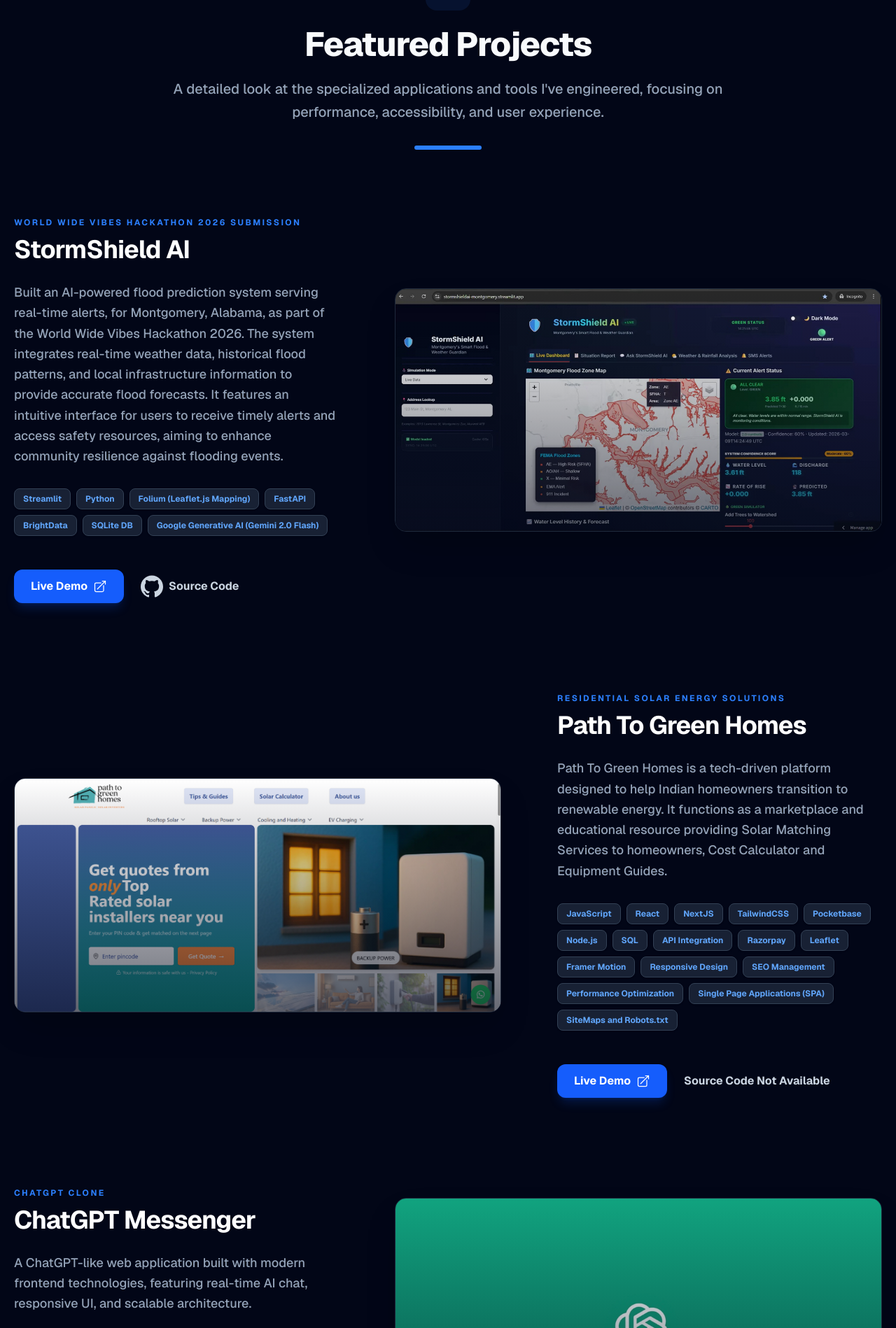
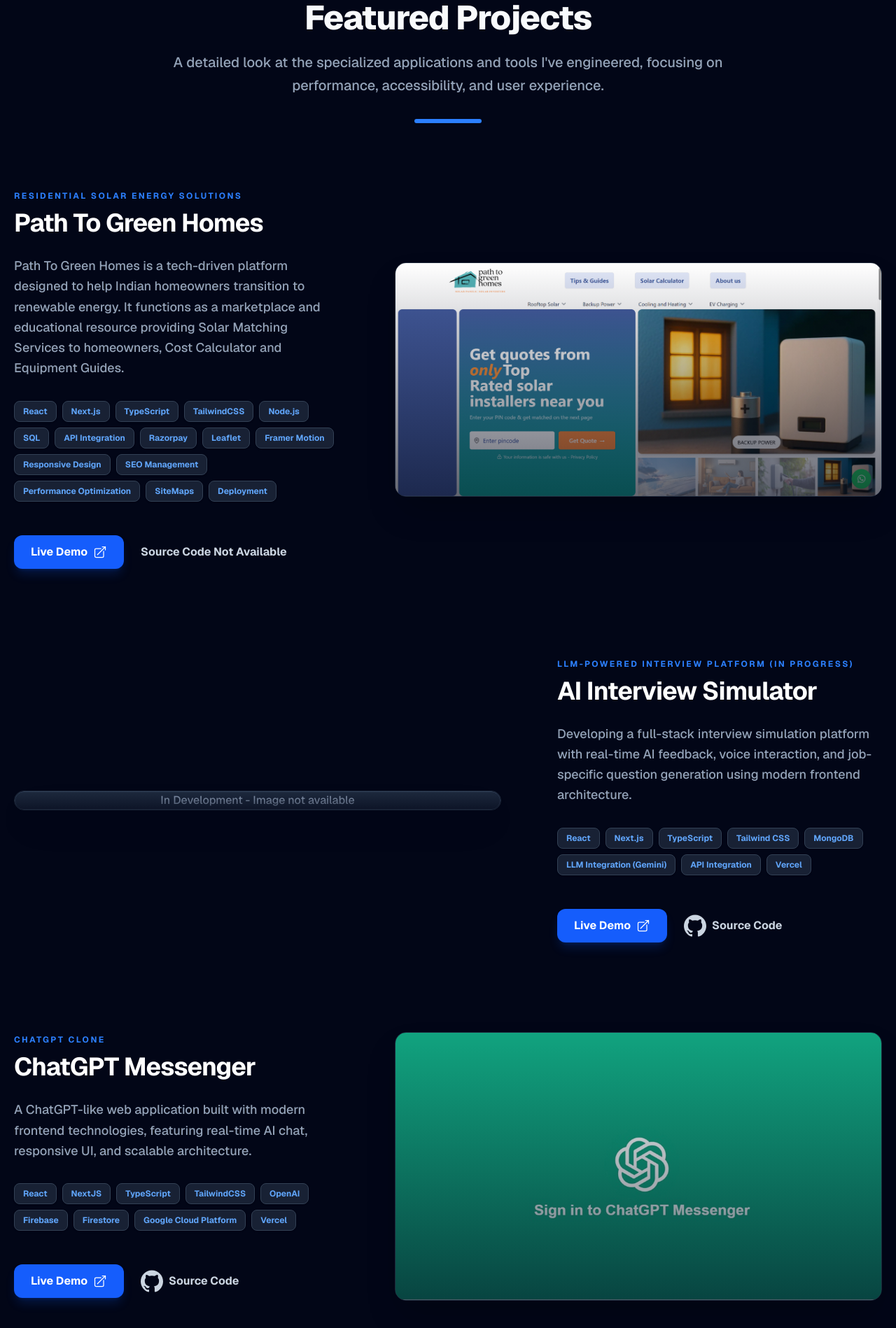
Before and after one commit to garimashingal/modern-portfolio, a Next.js app: page / in a window 1280 px wide. Shown: the part 1950-3848 px from the top of the page at 70% size. Built offline with nearby package versions, Linux system fonts and the light colour scheme.

Commit message:
updated Resume

```diff
--- a/data.js
+++ b/data.js
@@ -1,4 +1,67 @@
 export const projects = [
+  {
+    title: "Path To Green Homes",
+    subtitle: "Residential Solar Energy Solutions",
+    description: "Path To Green Homes is a tech-driven platform designed to help Indian homeowners transition to renewable energy. It functions as a marketplace and educational resource providing Solar Matching Services to homeowners, Cost Calculator and Equipment Guides.",
+    image: "/pathtogreenhomes.png",
+    technologies: [
+      "React",
+      "Next.js",
+      "TypeScript",
+      "TailwindCSS",
+      "Node.js",
+      "SQL",
+      "API Integration",
+      "Razorpay",
+      "Leaflet",
+      "Framer Motion",
+      "Responsive Design",
+      "SEO Management",
+      "Performance Optimization",
+      "SiteMaps",
+      "Deployment",
+    ],
+    link: "https://pathtogreenhomes.com",
+    github: "NA",
+  }, {
+    title: "AI Interview Simulator",
+    subtitle: "LLM-Powered Interview Platform (In Progress)",
+    description:
+      "Developing a full-stack interview simulation platform with real-time AI feedback, voice interaction, and job-specific question generation using modern frontend architecture.",
+    image: "NA",
+    technologies: [
+      "React",
+      "Next.js",
+      "TypeScript",
+      "Tailwind CSS",
+      "MongoDB",
+      "LLM Integration (Gemini)",
+      "API Integration",
+      "Vercel",
+    ],
+    link: "https://github.com/garimashingal/Interview-Simulator",
+    github: "https://github.com/garimashingal/Interview-Simulator",
+  },
+  {
+    title: "ChatGPT Messenger",
+    subtitle: "ChatGPT Clone",
+    description:
+      "A ChatGPT-like web application built with modern frontend technologies, featuring real-time AI chat, responsive UI, and scalable architecture.",
+    image: "/chatgpt_messenger.jpg",
+    technologies: [
+      "React",
+      "NextJS",
+      "TypeScript",
+      "TailwindCSS",
+      "OpenAI",
+      "Firebase",
+      "Firestore",
+      "Google Cloud Platform",
+      "Vercel"
+    ],
+    link: "https://project-jg7n4.vercel.app",
+    github: "https://github.com/garimashingal/chatgpt-messenger",
+  },
   {
     title: "StormShield AI",
     subtitle: "World Wide Vibes Hackathon 2026 Submission",
@@ -16,75 +79,6 @@
     ],
     link: "https://stormshieldai-montgomery.streamlit.app/",
     github: "https://github.com/garimashingal/StormShieldAI",
-  },
-  {
-    title: "Path To Green Homes",
-    subtitle: "Residential Solar Energy Solutions",
-    description:
-      "Path To Green Homes is a tech-driven platform designed to help Indian homeowners transition to renewable energy. It functions as a marketplace and educational resource providing Solar Matching Services to homeowners, Cost Calculator and Equipment Guides.",
-    image: "/pathtogreenhomes.png",
-    technologies: [
-      "JavaScript",
-      "React",
-      "NextJS",
-      "TailwindCSS",
-      "Pocketbase",
-      "Node.js",
-      "SQL",
-      "API Integration",
-      "Razorpay",
-      "Leaflet",
-      "Framer Motion",
-      "Responsive Design",
-      "SEO Management",
-      "Performance Optimization",
-      "Single Page Applications (SPA)",
-      "SiteMaps and Robots.txt",
-    ],
-    link: "https://pathtogreenhomes.com",
-    github: "NA",
-  },
-  {
-    title: "ChatGPT Messenger",
-    subtitle: "ChatGPT Clone",
-    description:
-      "A ChatGPT-like web application built with modern frontend technologies, featuring real-time AI chat, responsive UI, and scalable architecture.",
-    image: "/chatgpt_messenger.jpg",
-    technologies: [
-      "TypeScript",
-      "React",
-      "TailwindCSS",
-      "NextJS",
-      "OpenAI API",
-      "NextAuthJS",
-      "Firebase",
-      "FireStore",
-      "Google Cloud Platform",
-      "API Integration",
-      "Responsive Design",
-    ],
-    link: "https://project-jg7n4.vercel.app",
-    github: "https://github.com/garimashingal/chatgpt-messenger",
-  },
-  {
-    title: "AI Interview Simulator (In Progress)",
-    subtitle: "LLM-Powered Interview Practice Platform",
-    description:
-      "An AI-powered interview practice platform currently in development. The goal is to simulate real interview scenarios and provide structured feedback based on job descriptions (JDs). Planned features include question generation, response evaluation, and voice-based interaction.",
-    image: "NA",
-    technologies: [
-      "TypeScript",
-      "React",
-      "Next.js",
-      "Tailwind CSS",
-      "MongoDB",
-      "LLM Integration (Gemini)",
-      "Speech-to-Text",
-      "Text-to-Speech",
-      "Vercel",
-    ],
-    link: "https://github.com/garimashingal/Interview-Simulator",
-    github: "https://github.com/garimashingal/Interview-Simulator",
   },
   {
     title: "David Chu's China Bistro",
@@ -108,36 +102,6 @@
     github:
       "https://github.com/garimashingal/myProjects/tree/main/Shine_Learning_Academy",
   },
-  // {
-  //   title: "Investment Calculator",
-  //   subtitle: "Financial Tool",
-  //   description:
-  //     "A precise tool or application for calculating investment returns and visualizing profit growth over time, built with React state management.",
-  //   image: "investment_calculator.gif",
-  //   technologies: ["React", "JavaScript", "CSS3"],
-  //   link: "https://github.com/garimashingal/myProjects/tree/main/React%20Projects/Investment-Calculator",
-  //   github: "https://github.com/garimashingal/myProjects/tree/main/React%20Projects/Investment-Calculator",
-  // },
-  // {
-  //   title: "Monthly Expenses Tracker",
-  //   subtitle: "React App",
-  //   description:
-  //     "Track your finances with ease. This application allows users to add expenses, filter by year, and visualize monthly spending through interactive charts.",
-  //   image: "expenses_chart.gif",
-  //   technologies: ["React", "JavaScript", "Chart.js", "CSS3"],
-  //   link: "https://github.com/garimashingal/myProjects/tree/main/React%20Projects/expense_list_app",
-  //   github: "https://github.com/garimashingal/myProjects/tree/main/React%20Projects/expense_list_app",
-  // },
-  // {
-  //   title: "Tic-Tac-Toe",
-  //   subtitle: "Classic Game",
-  //   description:
-  //     "An interactive and engaging implementation of the classic game, featuring real-time game state management and a polished UI.",
-  //   image: "tic-tac-toe.gif",
-  //   technologies: ["React", "JavaScript", "CSS3"],
-  //   link: "https://github.com/garimashingal/myProjects/tree/main/React%20Projects/tic-tac-toe",
-  //   github: "https://github.com/garimashingal/myProjects/tree/main/React%20Projects/tic-tac-toe",
-  // },
 ];
 
 export const frontendSkills = {
@@ -154,14 +118,14 @@
     "HTML5/CSS3",
     "Tailwind CSS",
     "Bootstrap",
-    "SASS",
+    "API Integration",
     "Responsive Design",
     "WCAG/AODA Accessibility",
     "State Management",
     "SEO Management",
     "Performance Optimization",
     "Single Page Applications (SPA)",
-    "SiteMaps and Robots.txt",
+    "SiteMaps",
   ],
 };
 
@@ -174,12 +138,12 @@
     "ExpressJS",
     "Python",
     "REST APIs",
-    "Web API",
     "Pocketbase",
     "SQL",
     "SQL Server",
     "GraphQL",
     "MongoDB",
+    "Firestore",
     "Google Cloud Platform",
     "AWS",
     "Firebase",
@@ -197,18 +161,13 @@
     "Figma",
     "Jira",
     "Linux Server",
-    "Apache",
     "Chrome DevTools",
     "Lighthouse",
     "Cloudflare",
     "VS Code",
     "Vercel",
     "Netlify",
-    "AI Assistant",
-    "ChatGPT",
-    "OpenAI",
-    "Gemini",
-    "Microsoft Copilot",
+    "AI Tools",
     "Agile Methodology",
   ],
 };
@@ -218,7 +177,8 @@
   "World Wide Vibes Hackathon (GenAI Works)",
   "Accessibility for Ontarians with Disabilities Act (AODA) Training ",
   "Career Essentials in Generative AI by Microsoft and LinkedIn",
-  "HTML, CSS, and Javascript for Web Developers (John Hopkins University)",
+  "Scrum Fundamentals — SCRUMstudy",
+  "Object-Oriented Programming in Python — Infosys Springboard",
 ];
 
 export const experience = [
@@ -227,14 +187,14 @@
     company: "Freelance",
     duration: "July 2022 - Present",
     description:
-      "Developing high-performance, responsive web applications using React, Next.js, and Node.js for global clients. Specialized in building custom business solutions and e-learning platforms.",
+      "Building high-performance, responsive web applications using React, Next.js, and Node.js, delivering scalable business solutions and e-learning platforms for diverse clients.",
   },
   {
-    role: "Senior Software Developer",
+    role: "Software Engineer",
     company: "The Citizen Project",
     duration: "Sep 2024 - Aug 2025",
     description:
-      "Led full-stack engineering initiatives aimed at enhancing social engagement platforms. Architected scalable database solutions and mentored junior developers.",
+      "Contributed to building and improving a social engagement platform by developing scalable frontend components and integrating backend services, with a focus on performance, usability, and maintainability."
   },
   {
     role: "Senior Software Engineer",
```
Also changed, not shown: 1 other file (tests, documents, lock files or other folders).
